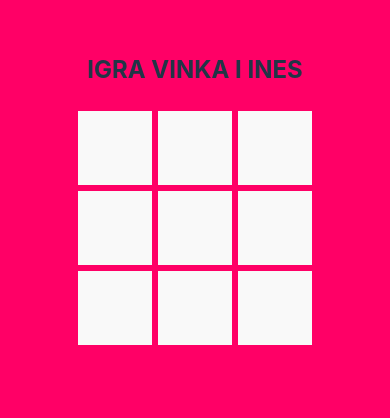
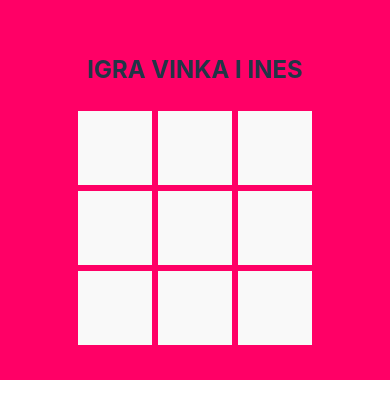
Before and after one commit to i-zinaric/krizic-kruzic, a React (Vite) app: page / in a window 390 px wide. Shown: the top 418 px of the page. Built offline with nearby package versions, Linux system fonts and the light colour scheme.

Commit message:
popravi visinu na mobile

```diff
--- a/src/main.css
+++ b/src/main.css
@@ -73,6 +73,6 @@ button:focus-visible {
 @media (max-width: 768px) {
   body {
     margin: 0;
-    max-height: 100vh;
+    min-height: auto;
   }
 }
```
